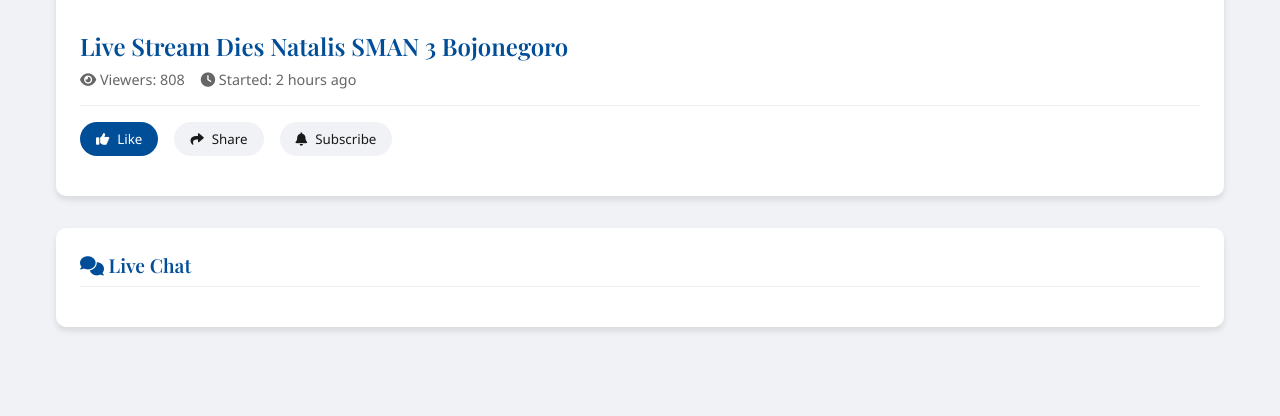
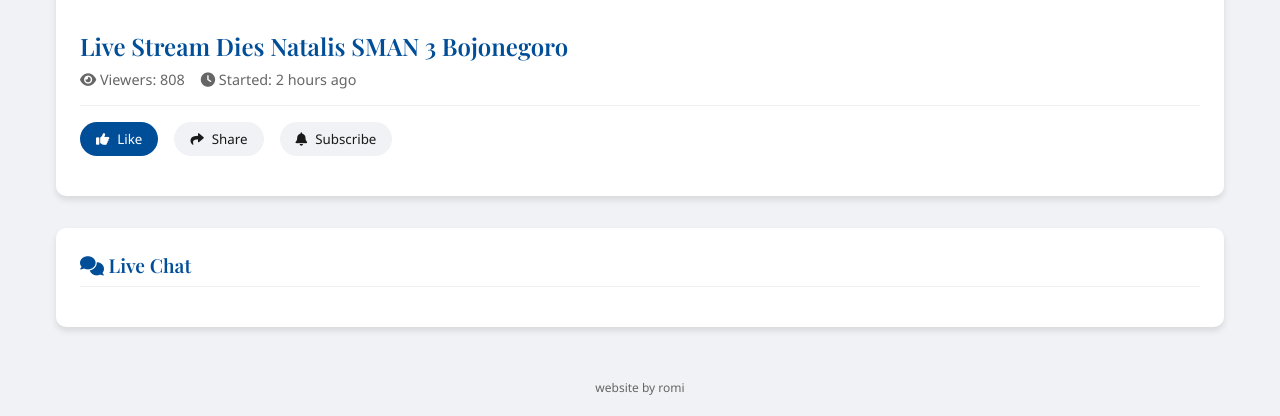
Before and after one commit to romincuy/diesSmaga, a plain HTML site: page index.html in a window 1280 px wide. Shown: the part 849-1265 px from the top of the page. Before the commit the page ends 1208 px from the top, so only its background shows below. Drawn offline with nearby package versions, Linux system fonts and the light colour scheme.

Commit message:
Update index.html

```diff
--- a/index.html
+++ b/index.html
@@ -233,6 +233,10 @@
         </section>
     </div>
 
+<footer style="text-align: center; padding: 20px; font-size: 12px; color: #666; margin-top: 20px;">
+        website by romi
+    </footer>
+
     <script>
         function updateViewerCount() {
             const viewerCount = Math.floor(Math.random() * 1000) + 500;
```
